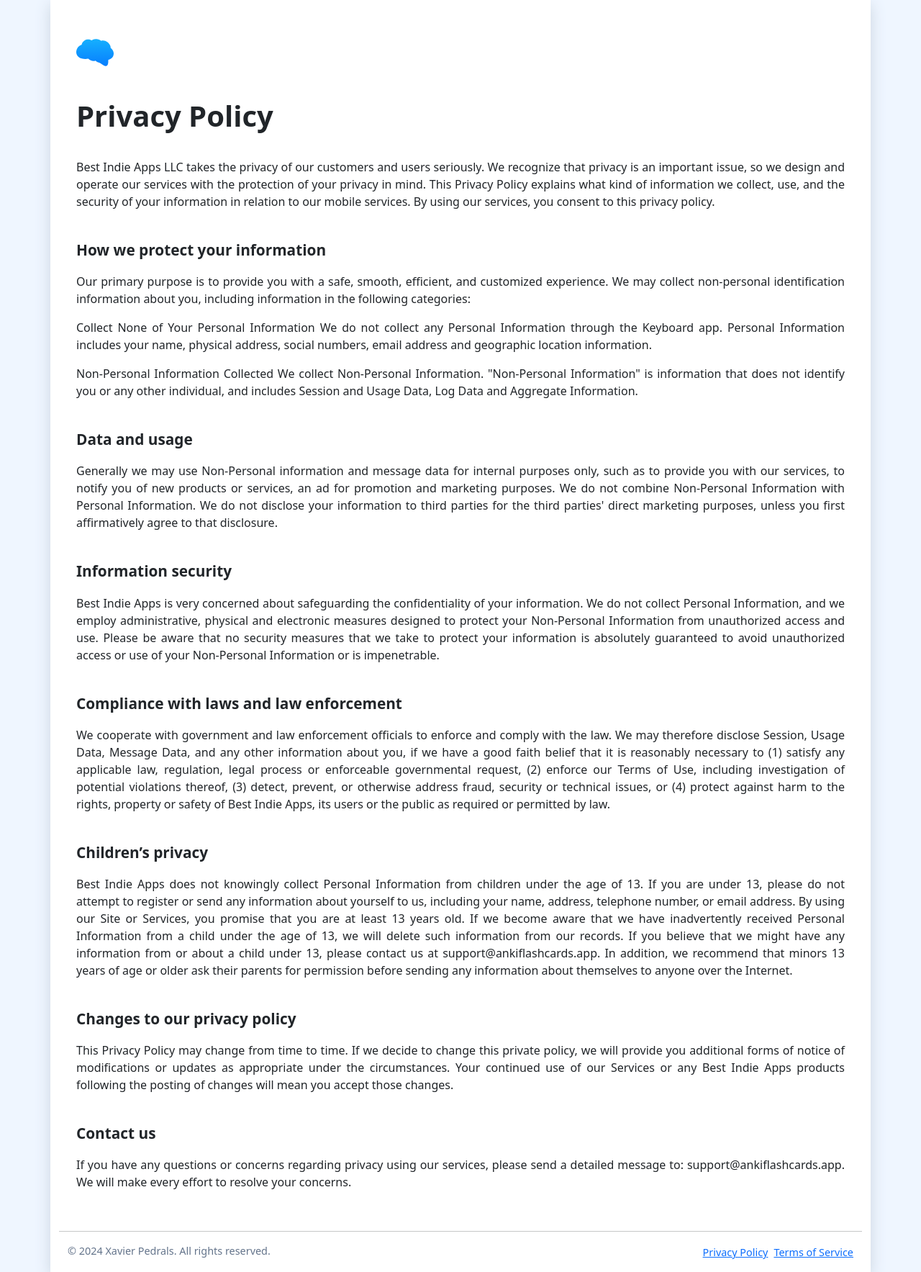
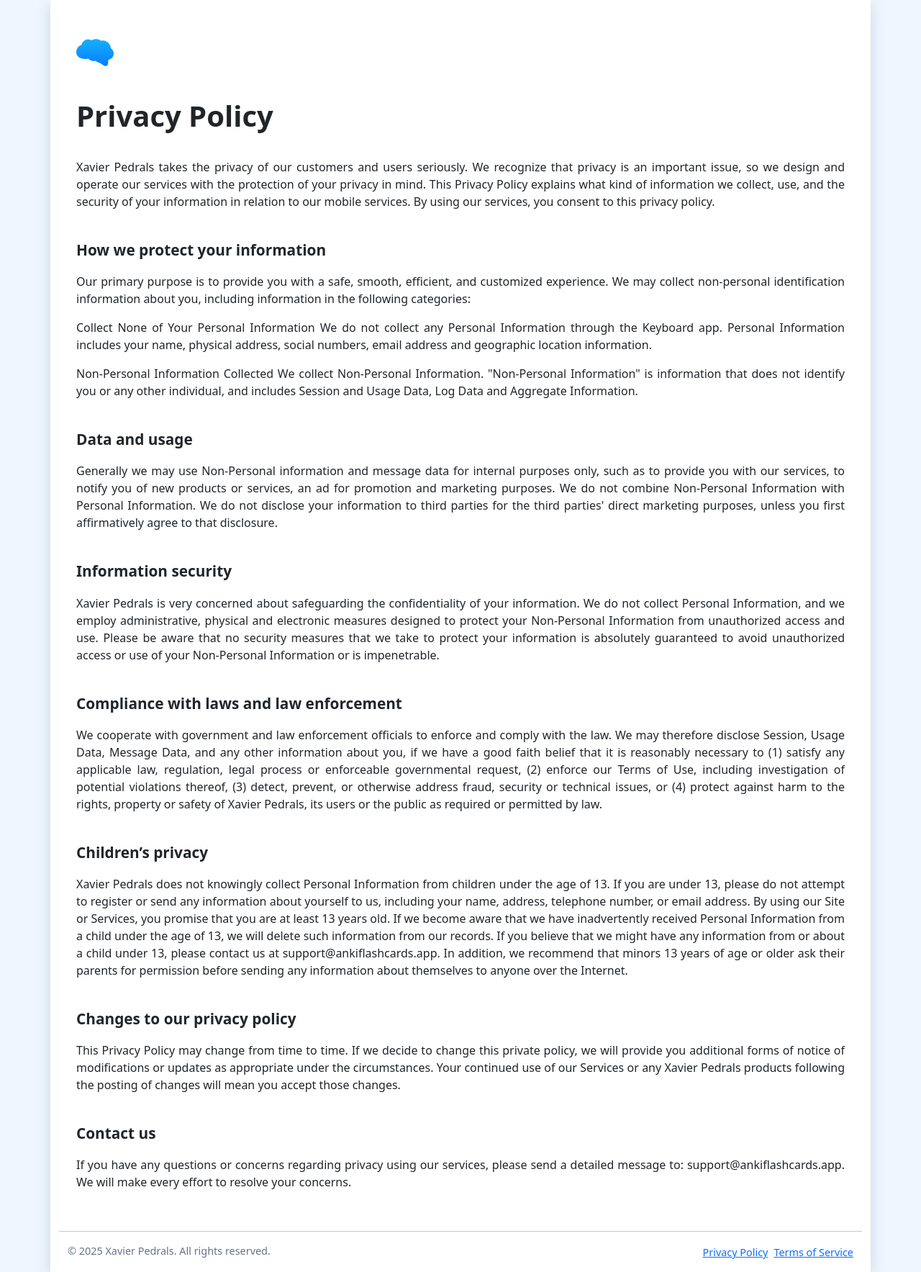
Before and after one commit to xavipedrals/mopiq-frontend, a Vue app: page /privacy in a window 1280 px wide. Shown: the whole page at 72% size. Built offline with nearby package versions, Linux system fonts and the light colour scheme.

Commit message:
Pre share decks change

```diff
--- a/src/components/Footer.vue
+++ b/src/components/Footer.vue
@@ -2,7 +2,7 @@
   <div class="container">
   <div class="row">
     <div class="col text-start">
-      <p class="copyright">© 2024 Xavier Pedrals. All rights reserved.</p>
+      <p class="copyright">© 2025 Xavier Pedrals. All rights reserved.</p>
     </div>
     <div class="col text-end">
       <ul class="list-inline footer-links">
--- a/src/components/Home.vue
+++ b/src/components/Home.vue
@@ -5,7 +5,7 @@
         <div class="logo">
           <!-- <img src="small-logo.png" alt="logo"> -->
           <img src = "/logo-small.svg" alt="My Happy SVG"/>
-          Anki Flashcards
+          Mopiq Flashcards
         </div>
       </header>
       <h1>Learn faster.<br>Improve your memory.</h1>
--- a/src/components/PrivacyPolicy.vue
+++ b/src/components/PrivacyPolicy.vue
@@ -5,7 +5,7 @@
         <img src = "/logo-small.svg" class="homeLogo" alt="My Happy SVG"/>
       </router-link>
       <h1 class="textTitle">Privacy Policy</h1>
-      <p class="bodyText">Best Indie Apps LLC takes the privacy of our customers and users seriously. We recognize that privacy is an important issue, so we design and operate our services with the protection of your privacy in mind. This Privacy Policy explains what kind of information we collect, use, and the security of your information in relation to our mobile services. By using our services, you consent to this privacy policy.</p>
+      <p class="bodyText">Xavier Pedrals takes the privacy of our customers and users seriously. We recognize that privacy is an important issue, so we design and operate our services with the protection of your privacy in mind. This Privacy Policy explains what kind of information we collect, use, and the security of your information in relation to our mobile services. By using our services, you consent to this privacy policy.</p>
 
       <p class="bodyText textSection">How we protect your information</p>
       <p class="bodyText">Our primary purpose is to provide you with a safe, smooth, efficient, and customized experience. We may collect non-personal identification information about you, including information in the following categories:</p>
@@ -16,16 +16,16 @@
       <p class="bodyText">Generally we may use Non-Personal information and message data for internal purposes only, such as to provide you with our services, to notify you of new products or services, an ad for promotion and marketing purposes. We do not combine Non-Personal Information with Personal Information. We do not disclose your information to third parties for the third parties' direct marketing purposes, unless you first affirmatively agree to that disclosure.</p>
 
       <p class="bodyText textSection">Information security</p>
-      <p class="bodyText">Best Indie Apps is very concerned about safeguarding the confidentiality of your information. We do not collect Personal Information, and we employ administrative, physical and electronic measures designed to protect your Non-Personal Information from unauthorized access and use. Please be aware that no security measures that we take to protect your information is absolutely guaranteed to avoid unauthorized access or use of your Non-Personal Information or is impenetrable.</p>
+      <p class="bodyText">Xavier Pedrals is very concerned about safeguarding the confidentiality of your information. We do not collect Personal Information, and we employ administrative, physical and electronic measures designed to protect your Non-Personal Information from unauthorized access and use. Please be aware that no security measures that we take to protect your information is absolutely guaranteed to avoid unauthorized access or use of your Non-Personal Information or is impenetrable.</p>
 
       <p class="bodyText textSection">Compliance with laws and law enforcement</p>
-      <p class="bodyText">We cooperate with government and law enforcement officials to enforce and comply with the law. We may therefore disclose Session, Usage Data, Message Data, and any other information about you, if we have a good faith belief that it is reasonably necessary to (1) satisfy any applicable law, regulation, legal process or enforceable governmental request, (2) enforce our Terms of Use, including investigation of potential violations thereof, (3) detect, prevent, or otherwise address fraud, security or technical issues, or (4) protect against harm to the rights, property or safety of Best Indie Apps, its users or the public as required or permitted by law.</p>
+      <p class="bodyText">We cooperate with government and law enforcement officials to enforce and comply with the law. We may therefore disclose Session, Usage Data, Message Data, and any other information about you, if we have a good faith belief that it is reasonably necessary to (1) satisfy any applicable law, regulation, legal process or enforceable governmental request, (2) enforce our Terms of Use, including investigation of potential violations thereof, (3) detect, prevent, or otherwise address fraud, security or technical issues, or (4) protect against harm to the rights, property or safety of Xavier Pedrals, its users or the public as required or permitted by law.</p>
 
       <p class="bodyText textSection">Children’s privacy</p>
-      <p class="bodyText">Best Indie Apps does not knowingly collect Personal Information from children under the age of 13. If you are under 13, please do not attempt to register or send any information about yourself to us, including your name, address, telephone number, or email address. By using our Site or Services, you promise that you are at least 13 years old. If we become aware that we have inadvertently received Personal Information from a child under the age of 13, we will delete such information from our records. If you believe that we might have any information from or about a child under 13, please contact us at support@ankiflashcards.app. In addition, we recommend that minors 13 years of age or older ask their parents for permission before sending any information about themselves to anyone over the Internet.</p>
+      <p class="bodyText">Xavier Pedrals does not knowingly collect Personal Information from children under the age of 13. If you are under 13, please do not attempt to register or send any information about yourself to us, including your name, address, telephone number, or email address. By using our Site or Services, you promise that you are at least 13 years old. If we become aware that we have inadvertently received Personal Information from a child under the age of 13, we will delete such information from our records. If you believe that we might have any information from or about a child under 13, please contact us at support@ankiflashcards.app. In addition, we recommend that minors 13 years of age or older ask their parents for permission before sending any information about themselves to anyone over the Internet.</p>
 
       <p class="bodyText textSection">Changes to our privacy policy</p>
-      <p class="bodyText">This Privacy Policy may change from time to time. If we decide to change this private policy, we will provide you additional forms of notice of modifications or updates as appropriate under the circumstances. Your continued use of our Services or any Best Indie Apps products following the posting of changes will mean you accept those changes.</p>
+      <p class="bodyText">This Privacy Policy may change from time to time. If we decide to change this private policy, we will provide you additional forms of notice of modifications or updates as appropriate under the circumstances. Your continued use of our Services or any Xavier Pedrals products following the posting of changes will mean you accept those changes.</p>
 
       <p class="bodyText textSection">Contact us</p>
       <p class="bodyText">If you have any questions or concerns regarding privacy using our services, please send a detailed message to: support@ankiflashcards.app. We will make every effort to resolve your concerns.</p>
```
